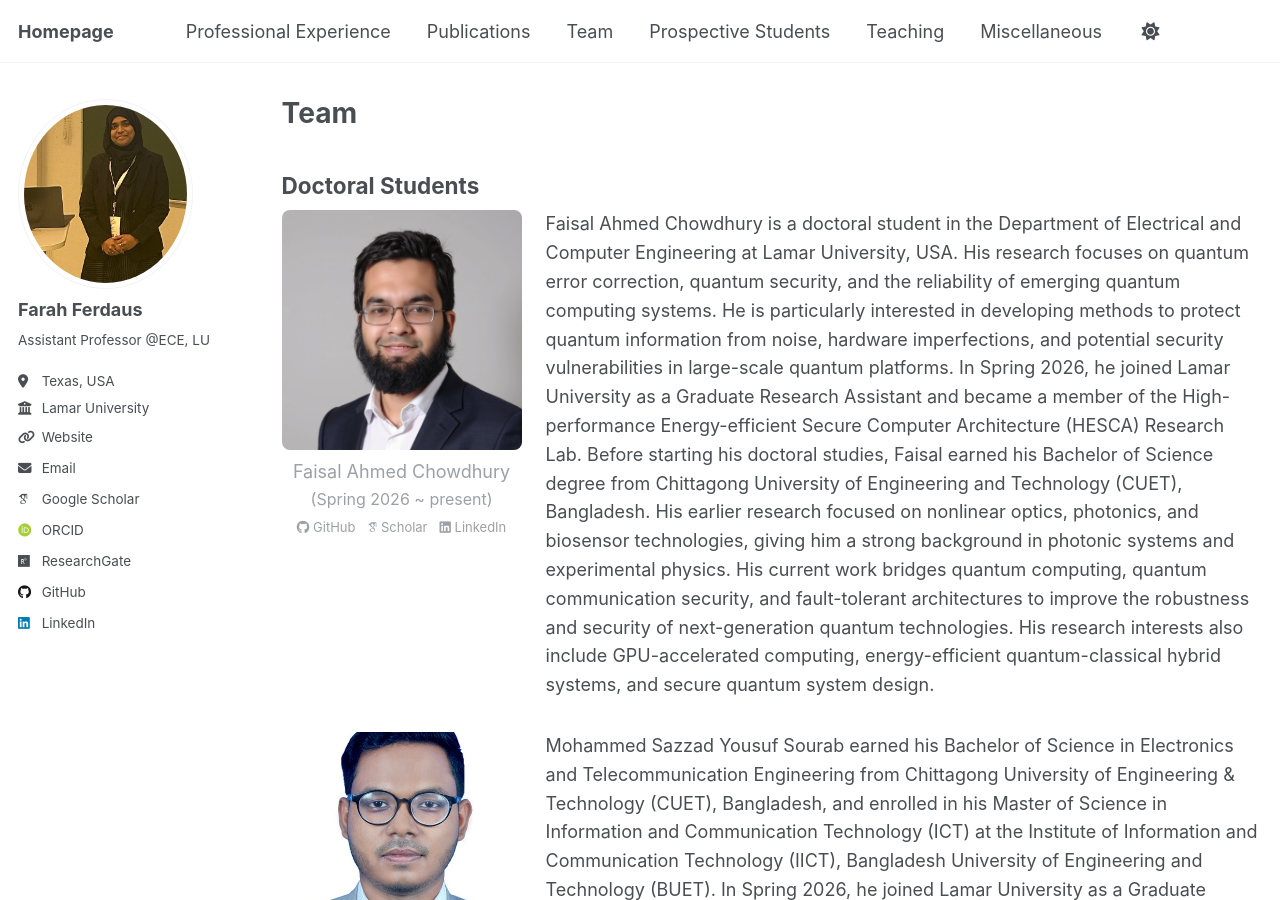
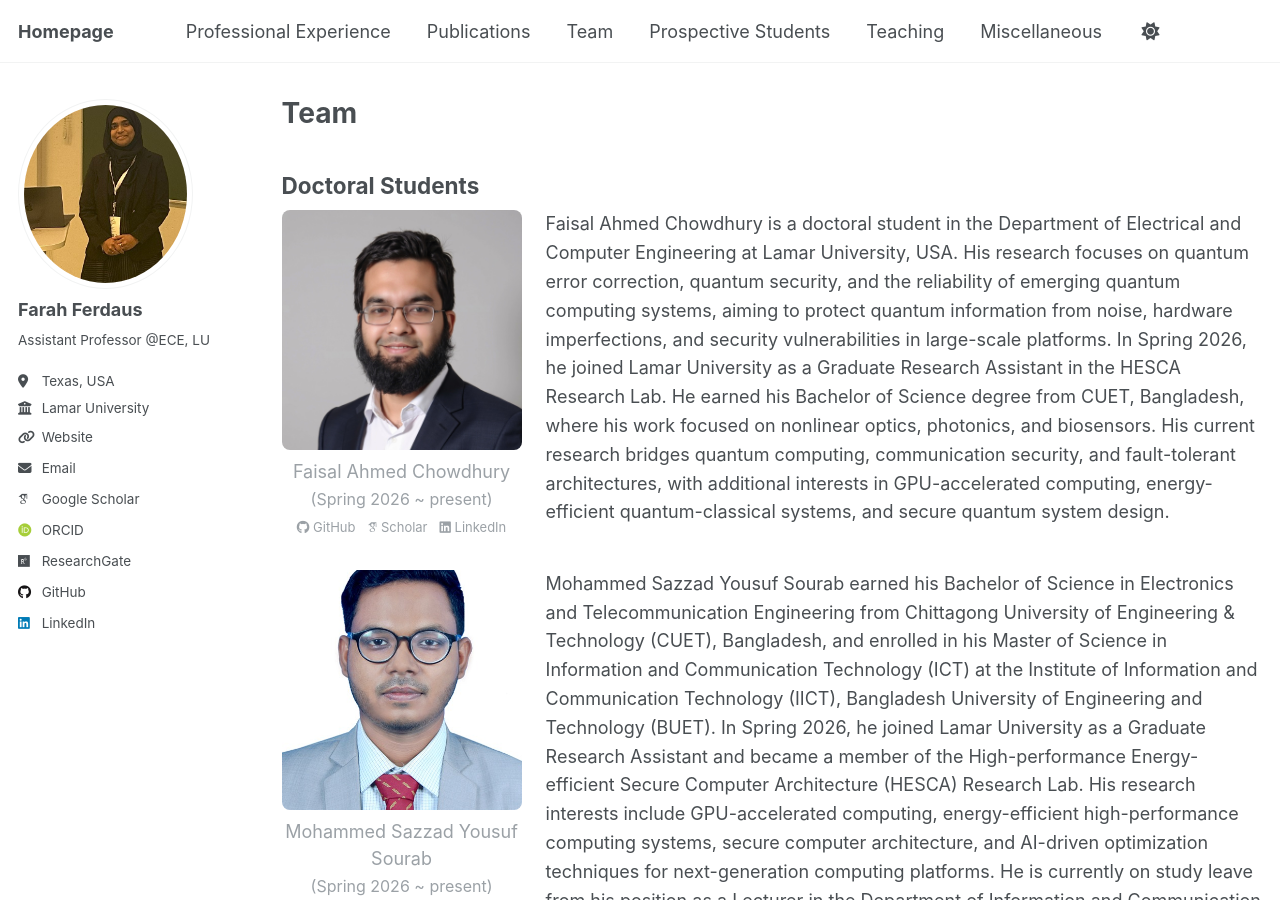
Before and after one commit to fferdaus/fferdaus.github.io, a Jekyll site: the page built from _pages/team.md, in a window 1280 px wide and 900 px high. Built offline with Jekyll 4.4.1, drawn with Linux system fonts in a browser that asks for light colours; some web fonts are replaced.

Commit message:
Update team.md

```diff
--- a/_pages/team.md
+++ b/_pages/team.md
@@ -87,7 +87,7 @@ redirect_from:
     </div>
   </div>
   <div style="flex: 1; font-size: 1rem; line-height: 1.6; color: var(--global-text-color);">
-    Faisal Ahmed Chowdhury is a doctoral student in the Department of Electrical and Computer Engineering at Lamar University, USA. His research focuses on quantum error correction, quantum security, and the reliability of emerging quantum computing systems. He is particularly interested in developing methods to protect quantum information from noise, hardware imperfections, and potential security vulnerabilities in large-scale quantum platforms. In Spring 2026, he joined Lamar University as a Graduate Research Assistant and became a member of the High-performance Energy-efficient Secure Computer Architecture (HESCA) Research Lab. Before starting his doctoral studies, Faisal earned his Bachelor of Science degree from Chittagong University of Engineering and Technology (CUET), Bangladesh. His earlier research focused on nonlinear optics, photonics, and biosensor technologies, giving him a strong background in photonic systems and experimental physics. His current work bridges quantum computing, quantum communication security, and fault-tolerant architectures to improve the robustness and security of next-generation quantum technologies. His research interests also include GPU-accelerated computing, energy-efficient quantum-classical hybrid systems, and secure quantum system design.
+    Faisal Ahmed Chowdhury is a doctoral student in the Department of Electrical and Computer Engineering at Lamar University, USA. His research focuses on quantum error correction, quantum security, and the reliability of emerging quantum computing systems, aiming to protect quantum information from noise, hardware imperfections, and security vulnerabilities in large-scale platforms. In Spring 2026, he joined Lamar University as a Graduate Research Assistant in the HESCA Research Lab. He earned his Bachelor of Science degree from CUET, Bangladesh, where his work focused on nonlinear optics, photonics, and biosensors. His current research bridges quantum computing, communication security, and fault-tolerant architectures, with additional interests in GPU-accelerated computing, energy-efficient quantum-classical systems, and secure quantum system design.
   </div>
 </div>
 
```
